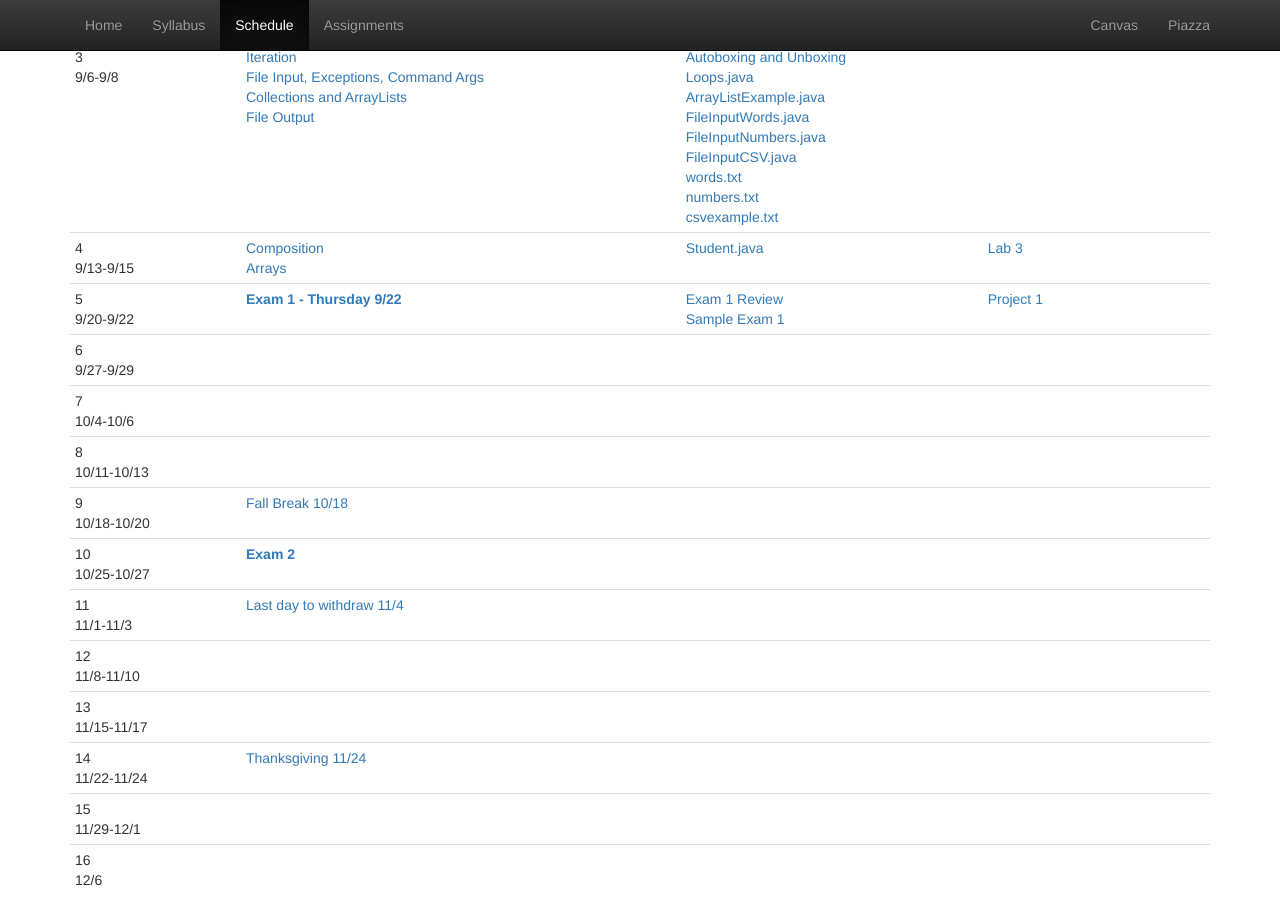
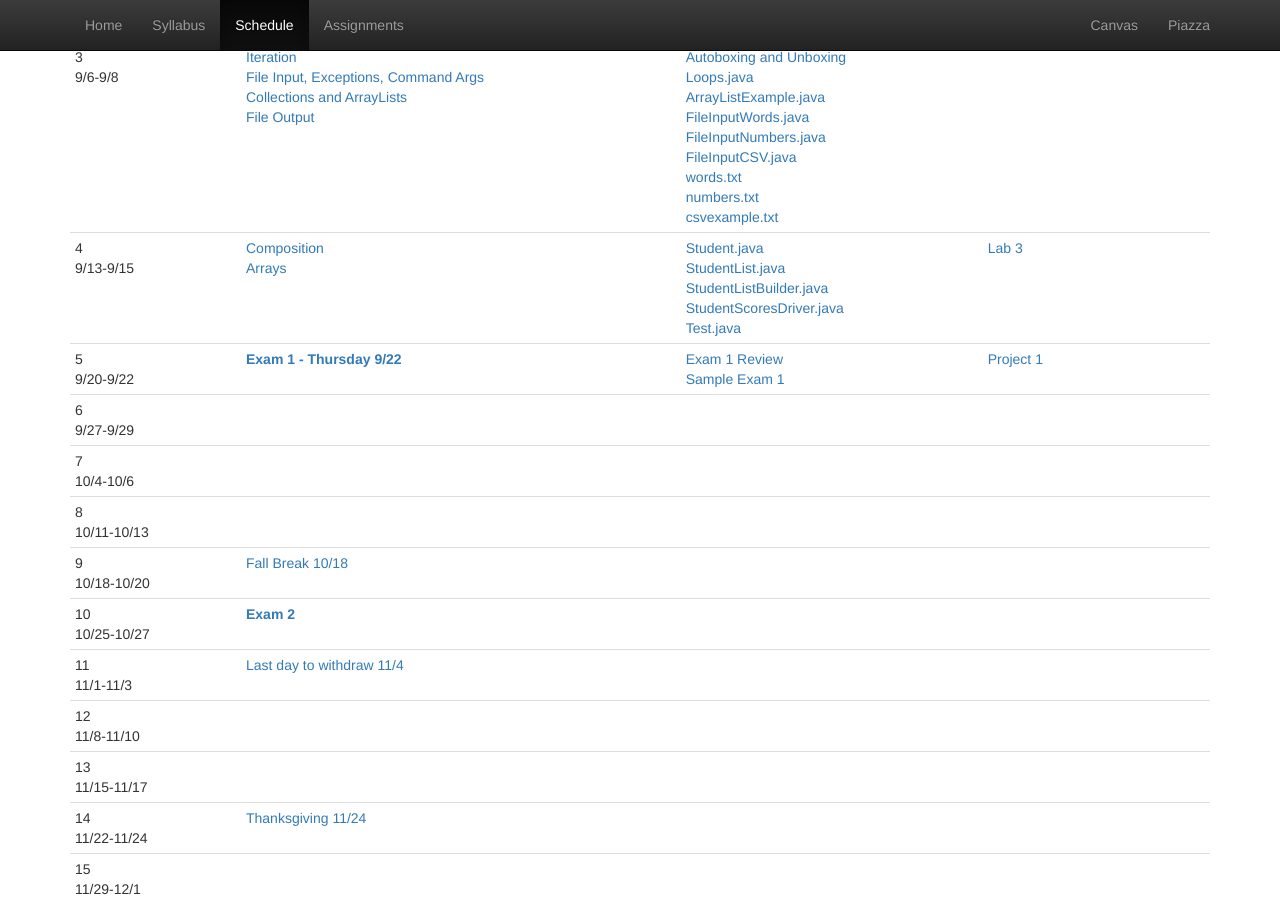
Before and after one commit to CS112-F16/cs112-f16.github.io, a Jekyll site: the page built from schedule.html, in a window 1280 px wide and 900 px high, scrolled down 491 px. Built offline with Jekyll 4.4.1, drawn with Linux system fonts in a browser that asks for light colours.

Commit message:
adding studentlist notes

```diff
--- a/schedule.html
+++ b/schedule.html
@@ -83,6 +83,10 @@
       </td>
       <td>
         <a href="https://github.com/CS112-F16/code/blob/master/ClassExamplesWeek4/Student.java">Student.java</a><br/>
+        <a href="https://github.com/CS112-F16/code/blob/master/ClassExamplesWeek4/StudentList.java">StudentList.java</a><br/>
+        <a href="https://github.com/CS112-F16/code/blob/master/ClassExamplesWeek4/StudentListBuilder.java">StudentListBuilder.java</a><br/>
+        <a href="https://github.com/CS112-F16/code/blob/master/ClassExamplesWeek4/StudentScoresDriver.java">StudentScoresDriver.java</a><br/>
+        <a href="https://github.com/CS112-F16/code/blob/master/ClassExamplesWeek4/Test.java">Test.java</a><br/>
       </td>
       <td><a href="https://github.com/CS112-F16/labs/blob/master/lab3.md">Lab 3</a></td>
     </tr>
```
